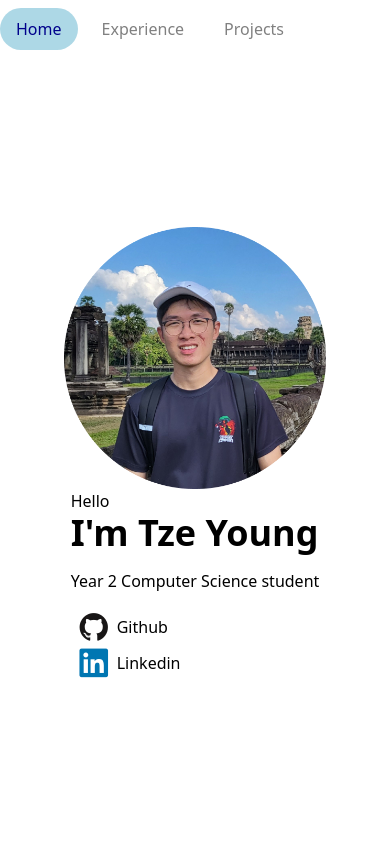
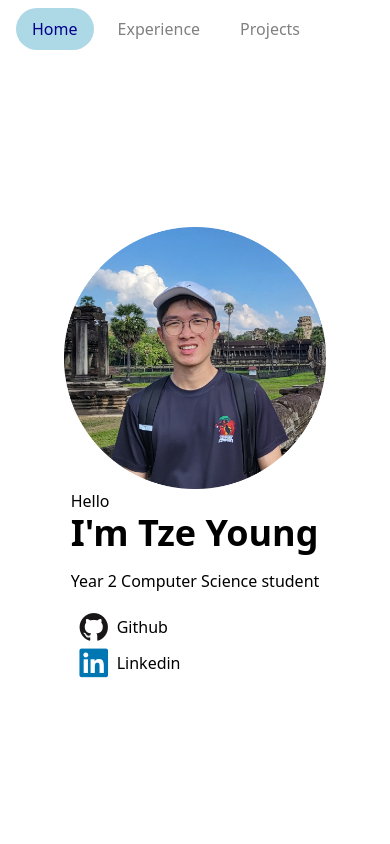
Before and after one commit to ItsTYtan/portfolio, a Next.js app: page /portfolio/ in a window 390 px wide. Shown: the top 844 px of the page. Built offline with nearby package versions, Linux system fonts and the light colour scheme.

Commit message:
Small tweaks

```diff
--- a/app/topbar.tsx
+++ b/app/topbar.tsx
@@ -19,7 +19,7 @@ export default function TopBar({
     }
 
     return (
-        <nav className="pt-2 sm:pl-16 w-full flex align-center h-16 pr-16 gap-2">
+        <nav className="pt-2 pl-4 sm:pl-8 md:pl-16 w-full flex align-center h-16 pr-16 gap-2">
             <Link
                 className={ButtonStyle(currentNav, Nav.Home)}
                 href='/'
```
